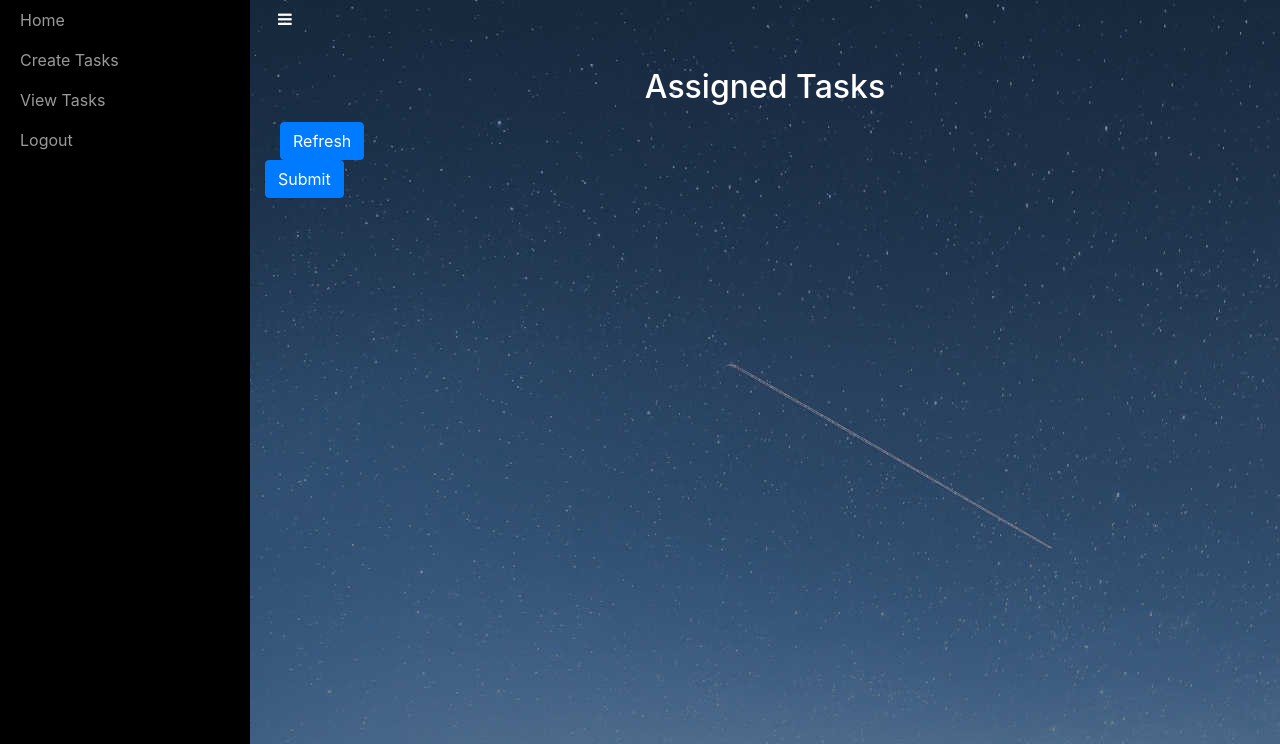
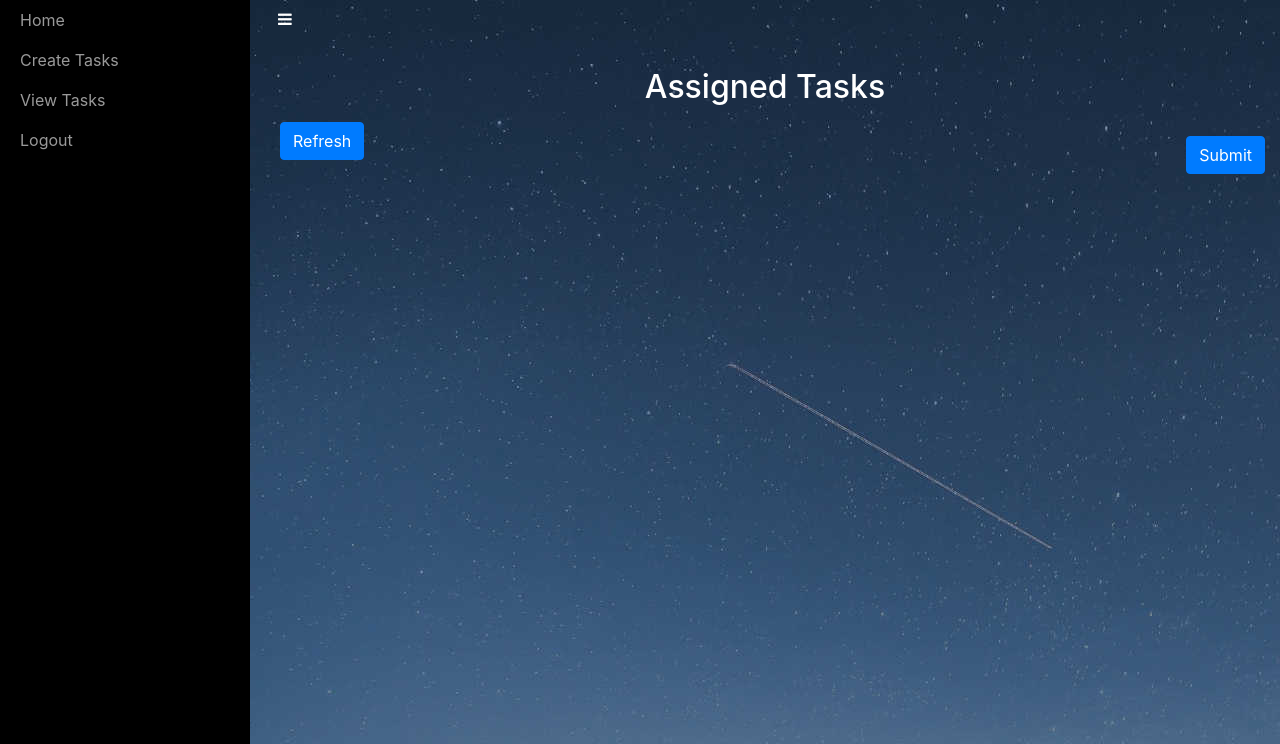
Before and after one commit to sukumar1612/medical-transcription-website, a Django app: page /view_task/ in a window 1280 px wide. Shown: the part 56-800 px from the top of the page. Run offline with Django 3.2, Linux system fonts and the light colour scheme; the visitor is signed in with stand-in values (Sample User, id 1); some libraries are stand-ins or nearby versions.

Commit message:
changed button positions

```diff
--- a/mtw/templates/view_task.html
+++ b/mtw/templates/view_task.html
@@ -25,17 +25,21 @@
 
 {#start---------------------------------------#}
                 <div class="container mt-3">
-                    <div id="alert-box"></div>
-                    <button id="re-btn" class="btn btn-primary" onclick="on_reload()">Refresh</button>
-                    <br>
+                  <div class="text-left" id="alert-box">
+                    <button id="re-btn" class="btn btn-primary pull-left" onclick="on_reload()">Refresh</button>
+                  </div>
                 <div id="progress-box" class="not-visible">progress</div>
                     <div id="cancel-box" class="not-visible">
-                        <button id="cancel-btn" class="btn btn-danger">cancel</button>
+                      <div class="text-center">
+                          <button id="cancel-btn" class="btn btn-danger">cancel</button>
+                      </div>
                     </div>
                 </div>
                     <form action="" id="upload-form">
                         {% csrf_token %}
-                        <button id="sbbtn" class="btn btn-primary" type="submit">Submit</button>
+                        <div class="text-right">
+                          <button id="sbbtn" class="btn btn-primary pull-right" type="submit">Submit</button>
+                        </div>
 {#end---------------------------------------------------#}
                 <div class="text-center" role="tablist" id="accordion-1">
                     {% for job in jobs %}
```
